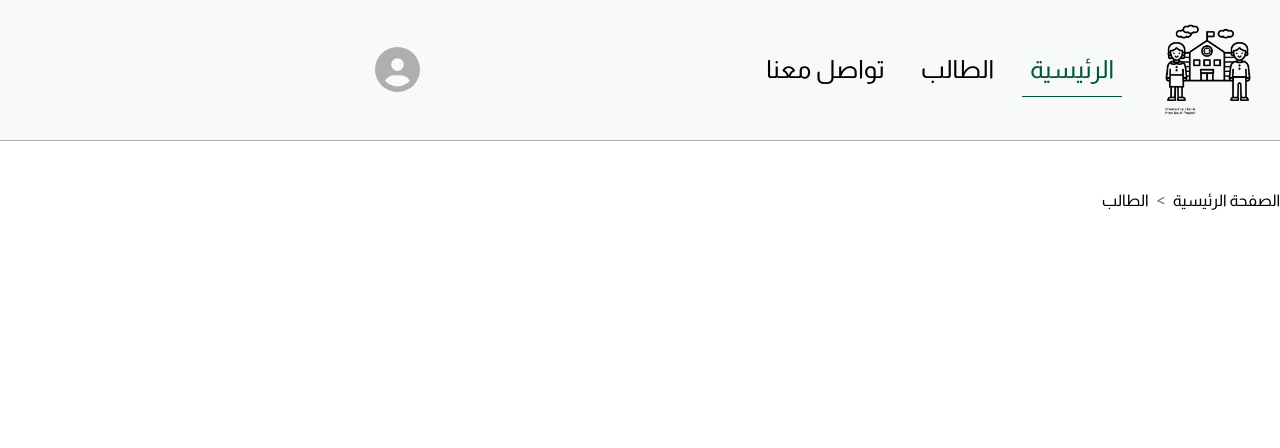
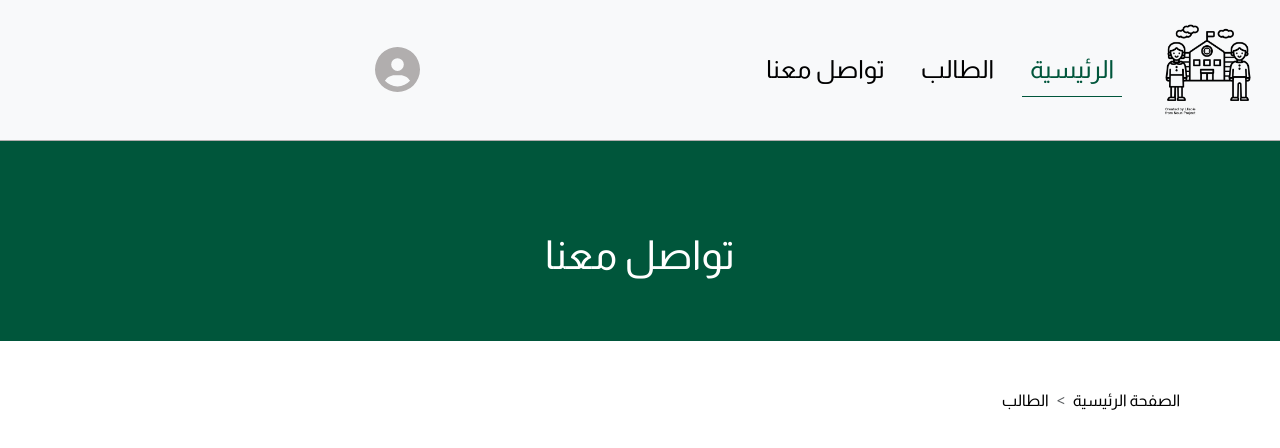
Before and after one commit to ahdbot/school, a website built with webpack: page src/student.html in a window 1280 px wide. Built offline with nearby package versions, Linux system fonts and the light colour scheme.

Commit message:
student page change

```diff
--- a/src/sass/style.scss
+++ b/src/sass/style.scss
@@ -285,7 +285,7 @@ header {
     font-size: 24px;
   }
 }
-
+// student page
 .main-breadcrumb {
   margin-left: 300px;
   .breadcrumb {
@@ -296,8 +296,36 @@ header {
       &:hover {
         color: $main-color;
         text-decoration: underline;
-
       }
     }
   }
 }
+
+header {
+  .header-main {
+    background-color: $main-color !important;
+    width: 100%;
+    height: 200px;
+
+    .banner {
+      .title {
+        color: $white-color !important;
+
+        margin-top: 90px;
+      }
+    }
+  }
+}
+
+@media (max-width: 1600px) {
+  .main-breadcrumb {
+    margin-right: 100px;
+  }
+}
+
+@media (max-width: 600px) {
+  .main-breadcrumb {
+    display: inline;
+    margin-right: 50px !important;
+  }
+}
--- a/src/student.html
+++ b/src/student.html
@@ -54,6 +54,19 @@
 
             </div>
         </nav>
+        <div class="header-main">
+            <div class="container-fluid">
+                <div class="row">
+                    <div class="col-12">
+                        <div class="banner">
+                            <div class="overlay">
+                                <h1 class="title text-center">تواصل معنا</h1>
+                            </div>
+                        </div>
+                    </div>
+                </div>
+            </div>
+        </div>
     </header>
 
 
```
